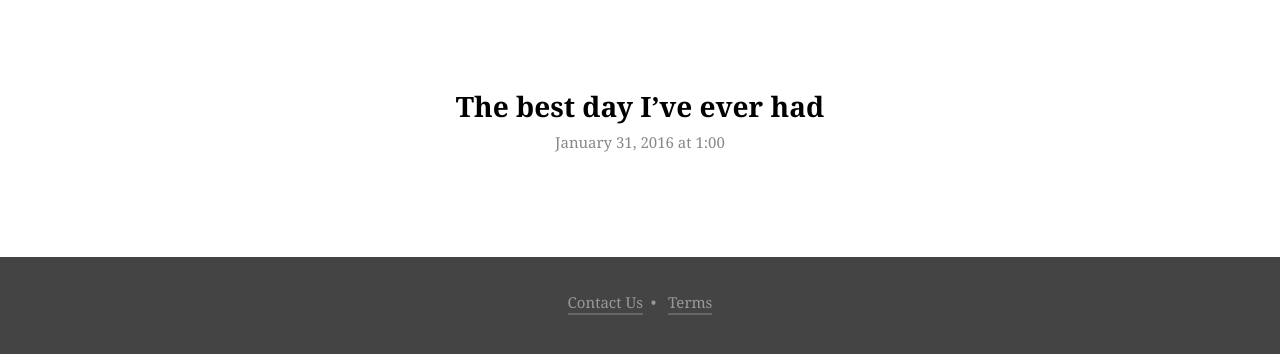
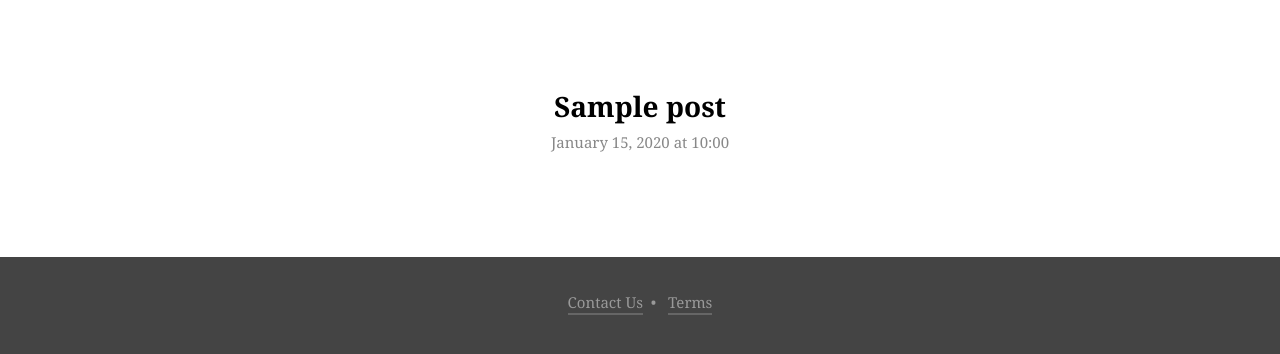
Before and after one commit to randyL78/slim_blog, a PHP site: template templates/home.twig in a window 1280 px wide. Shown: the part 96-450 px from the top of the page. Run offline with PHP 8.4, Linux system fonts and the light colour scheme; the template is opened without the code that fills it: most values are stand-ins (such as "Sample title", 1, 10 or a date in 2020); some libraries are stand-ins or nearby versions.

Commit message:
Connect db to home view

```diff
--- a/templates/home.twig
+++ b/templates/home.twig
@@ -3,10 +3,10 @@
 {% block content %}
 <div class="entry-list">
   {# Display each blog #}
-  {% for blog in blogs %}
+  {% for blog in posts %}
   <article>
-    <h2><a href="blogs/1">The best day I’ve ever had</a></h2>
-    <time datetime="2016-01-31 1:00">January 31, 2016 at 1:00</time>
+    <h2><a href="blogs/{{ blog.slug }}">{{ blog.title }}</a></h2>
+    <time datetime="{{blog.date}}">{{ blog.date |date("F j, Y \\a\\t g:i") }} </time>
   </article>
   {# if no blogs are found, prompt user to create one #}
   {% else %}
```
Also changed, not shown: data/database.php (indentation only), 1 other file.
